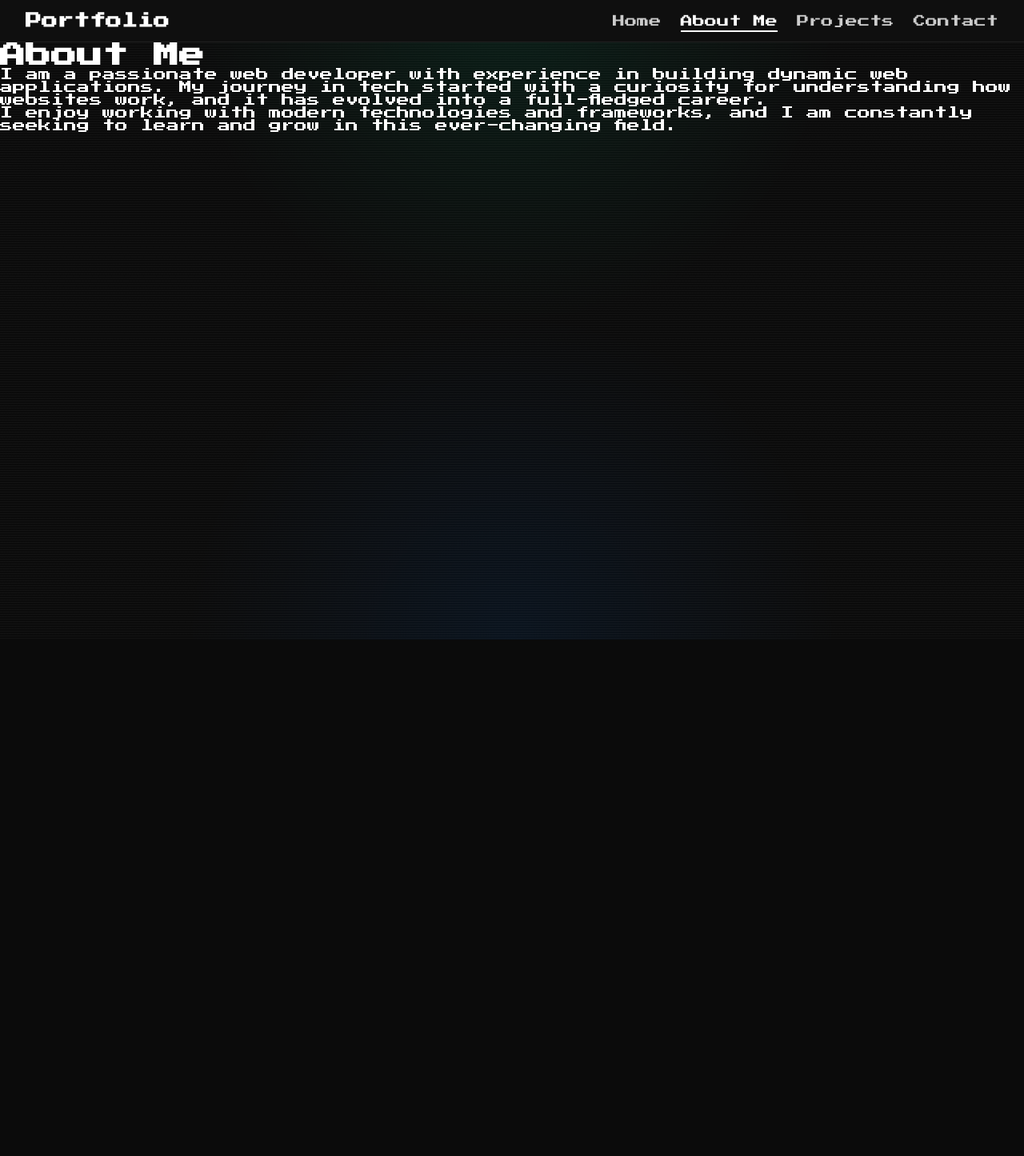
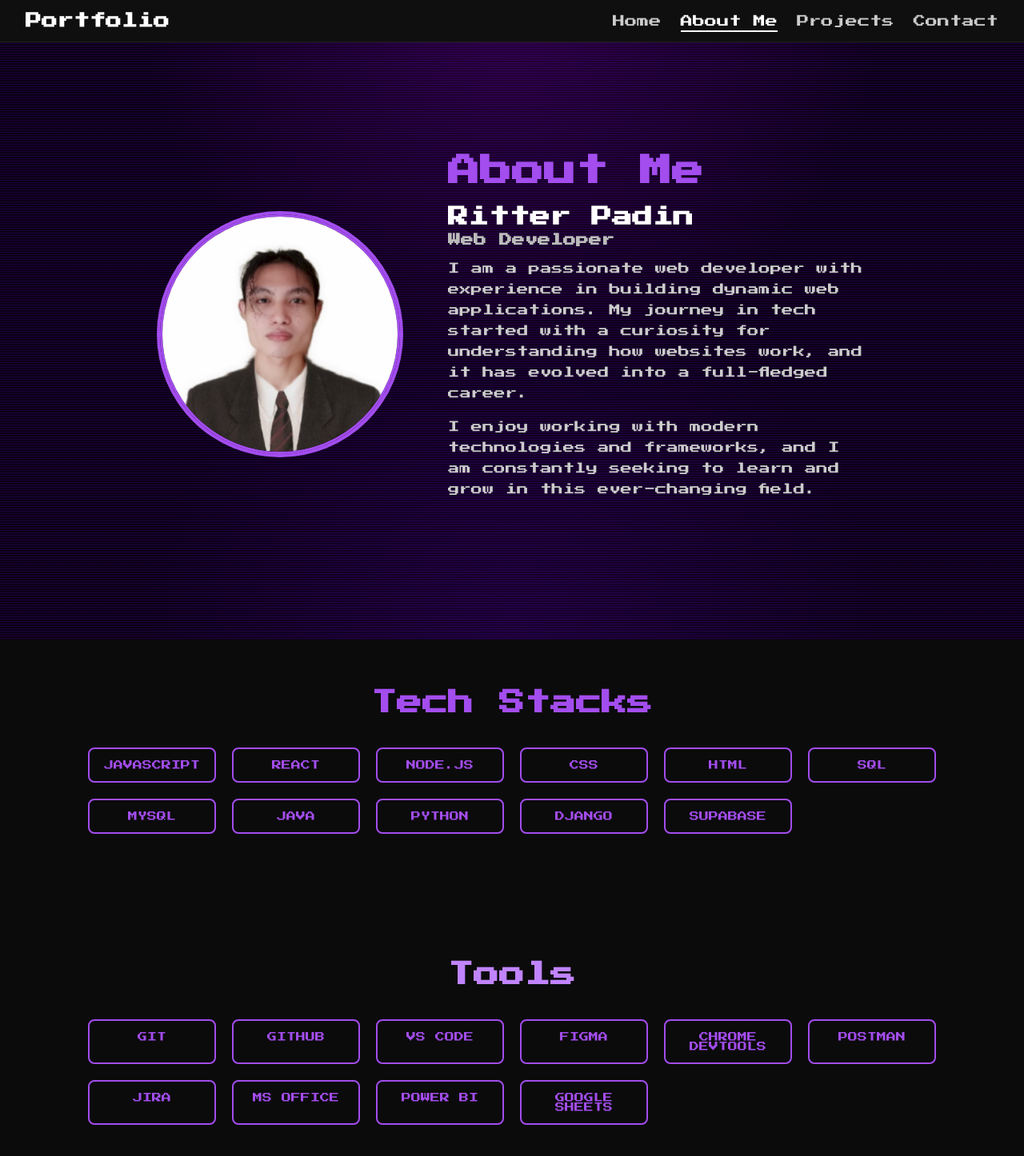
Before and after one commit to rmansueto/my-portfolio, a React (Vite) app: page /about in a window 1280 px wide. Shown: the top 1446 px of the page at 80% size. Before the commit the page ends 800 px from the top, so only its background shows below. Built offline with nearby package versions, Linux system fonts and the light colour scheme.

Commit message:
feat: Added About me

```diff
--- a/package.json
+++ b/package.json
@@ -12,6 +12,7 @@
   "dependencies": {
     "react": "^19.2.0",
     "react-dom": "^19.2.0",
+    "react-icons": "^5.5.0",
     "react-router-dom": "^7.11.0"
   },
   "devDependencies": {
--- a/src/Pages/About.jsx
+++ b/src/Pages/About.jsx
@@ -1,8 +1,15 @@
-
+import profileImg from "../assets/profile.jpg";
 export default function About() {
   return (
-    <div>
+    <>
+      <section className="about">
+        <div className="about-left">
+          <img src={profileImg} alt="Profile" />
+        </div>
+        <div className="about-right">
           <h1>About Me</h1>
+          <h2>Ritter Padin</h2>
+          <h3>Web Developer</h3>
           <p>
             I am a passionate web developer with experience in building dynamic
             web applications. My journey in tech started with a curiosity for
@@ -14,5 +21,40 @@ export default function About() {
             constantly seeking to learn and grow in this ever-changing field.
           </p>
         </div>
+      </section>
+      {/* Tech Stacks */}
+      <section className="skills">
+        <h2>Tech Stacks</h2>
+        <div className="skills-list">
+          <span>JavaScript</span>
+          <span>React</span>
+          <span>Node.js</span>
+          <span>CSS</span>
+          <span>HTML</span>
+          <span>SQL</span>
+          <span>MySQL</span>
+          <span>Java</span>
+          <span>Python</span>
+          <span>Django</span>
+          <span>Supabase</span>
+        </div>
+      </section>
+      {/* Tools */}
+      <section className="skills tools">
+        <h2>Tools</h2>
+        <div className="skills-list">
+          <span>Git</span>
+          <span>GitHub</span>
+          <span>VS Code</span>
+          <span>Figma</span>
+          <span>Chrome DevTools</span>
+          <span>Postman</span>
+          <span>Jira</span>
+          <span>MS Office</span>
+          <span>Power BI</span>
+          <span>Google Sheets</span>
+        </div>
+      </section>
+    </>
   );
 }
--- a/src/Pages/Home.jsx
+++ b/src/Pages/Home.jsx
@@ -1,9 +1,9 @@
-import { resume } from "react-dom/server";
+import { FaGithub, FaLinkedin } from "react-icons/fa";
 import profileImg from "../assets/profile.jpg";
 import { useEffect, useState } from "react";
 
 export default function Home() {
-    const text = "This is my portfolio website, showcasing my projects and skills as a developer.";
+    const text = "This is my portfolio website, showcasing my projects and skills.";
     const [displayedText, setDisplayedText] = useState("");
     const [isDeleting, setIsDeleting] = useState(false);
     const [index, setIndex] = useState(0);
@@ -36,8 +36,8 @@ export default function Home() {
                     <a href="/projects" className="btn">View My Projects</a>
                 </div>
                 <div className="hero-socials">
-                    <a href="https://github.com/rmansueto" className="btn">GitHub</a>
-                    <a href="https://www.linkedin.com/in/ritter-padin/" className="btn">LinkedIn</a>
+                    <a href="https://github.com/rmansueto" className="btn"><FaGithub/></a>
+                    <a href="https://www.linkedin.com/in/ritter-padin/" className="btn"><FaLinkedin/></a>
                 </div>
             </div>
             <div className="hero-right">
--- a/src/index.css
+++ b/src/index.css
@@ -3,3 +3,4 @@
 @import "./styles/home.css";
 @import "./styles/projects.css";
 @import "./styles/contact.css";
+@import "./styles/about.css";
--- /dev/null
+++ b/src/styles/about.css
@@ -0,0 +1,93 @@
+.about {
+  min-height: calc(100vh - 70px);
+  display: flex;
+  align-items: center;
+  justify-content: center;
+  padding: 0 80px;
+  gap: 60px;
+}
+
+/* Left image */
+.about-left img {
+  width: 300px;
+  height: 300px;
+  object-fit: cover;
+  border-radius: 50%;
+  border: 3px solid #a34dee;
+  box-shadow: 0 0 0 4px #a34dee;
+}
+
+/* Right content */
+.about-right h1 {
+  font-size: 2.5rem;
+  color: #a34dee;
+  margin-bottom: 24px;
+}
+
+.about-right h2 {
+  font-size: 1.6rem;
+  margin-bottom: 8px;
+}
+
+.about-right h3 {
+  font-size: 1rem;
+  color: #bbb;
+  margin-bottom: 16px;
+}
+
+.about-right p {
+  font-size: 0.9rem;
+  color: #ccc;
+  line-height: 1.8;
+  max-width: 520px;
+  margin-bottom: 16px;
+}
+@media (max-width: 768px) {
+  .about {
+    flex-direction: column;
+    text-align: center;
+    padding: 40px 20px;
+    gap: 32px;
+  }
+
+  .about-right p {
+    margin-left: auto;
+    margin-right: auto;
+  }
+}
+/* Tech stacks Section */
+.skills {
+  padding: 80px 20px;
+  max-width: 1100px;
+  margin: 0 auto;
+  text-align: center;
+}
+
+.skills-list {
+  display: grid;
+  grid-template-columns: repeat(auto-fit, minmax(140px, 1fr));
+  gap: 20px;
+}
+.skills-list span {
+  padding: 14px 12px;
+  border: 2px solid #a34dee;
+  border-radius: 8px;
+  color: #a34dee;
+  font-size: 0.75rem;
+  text-transform: uppercase;
+  transition: all 0.2s ease;
+}
+.skills-list span:hover {
+  background-color: #a34dee;
+  color: #0b0b0b;
+  transform: scale(1.05);
+}
+.skills h2 {
+  font-size: 2rem;
+  color: #a34dee;
+  margin-bottom: 40px;
+}
+/*Tools Section */
+.skills.tools h2 {
+  color: #c084ff;
+}
--- a/src/styles/globals.css
+++ b/src/styles/globals.css
@@ -25,9 +25,9 @@ body::before {
   z-index: -1;
 
   background:
-    radial-gradient(circle at top, rgba(0, 255, 170, 0.08), transparent 40%),
-    radial-gradient(circle at bottom, rgba(0, 120, 255, 0.08), transparent 40%),
-    linear-gradient(#0b0b0b, #0b0b0b);
+    radial-gradient(circle at top, rgba(180, 0, 255, 0.18), transparent 45%),
+    radial-gradient(circle at bottom, rgba(90, 0, 180, 0.18), transparent 45%),
+    linear-gradient(#0a0014, #0a0014);
 
   pointer-events: none;
 }
@@ -39,8 +39,8 @@ body::after {
 
   background: repeating-linear-gradient(
     to bottom,
-    rgba(255, 255, 255, 0.03),
-    rgba(255, 255, 255, 0.03) 1px,
+    rgba(180, 0, 255, 0.25),
+    rgba(90, 0, 180, 0.25),
     transparent 1px,
     transparent 3px
   );
--- a/src/styles/home.css
+++ b/src/styles/home.css
@@ -43,6 +43,11 @@
   margin-top: 32px;
   display: flex;
   gap: 16px;
+  justify-content: center;
+}
+.hero-socials a svg {
+  width: 32px;
+  height: 32px;
 }
 .hero-socials a {
   color: #aaa;
```
Also changed, not shown: 1 other file (tests, documents, lock files or other folders). Lines whose indentation alone changed are shown as unchanged.
